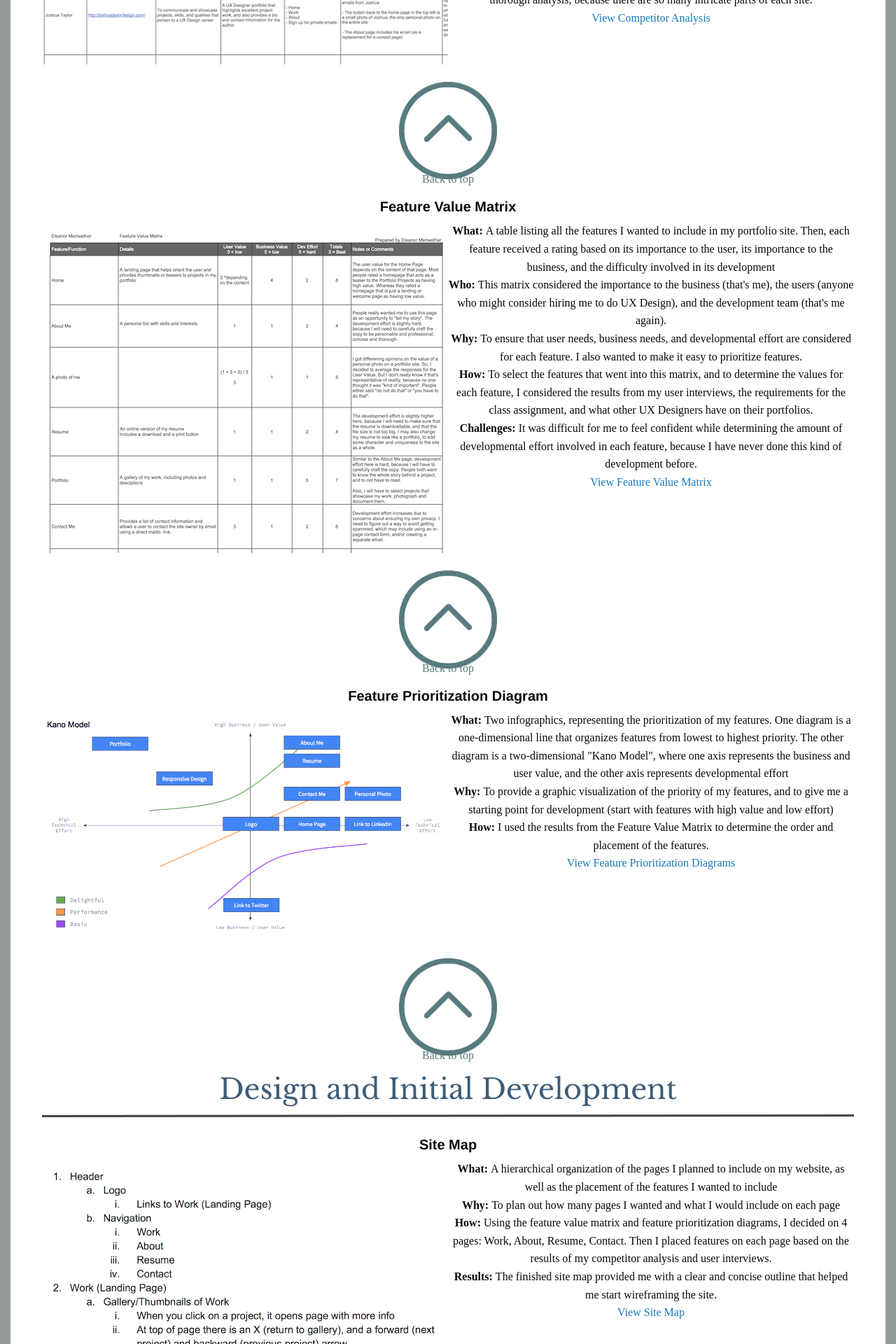
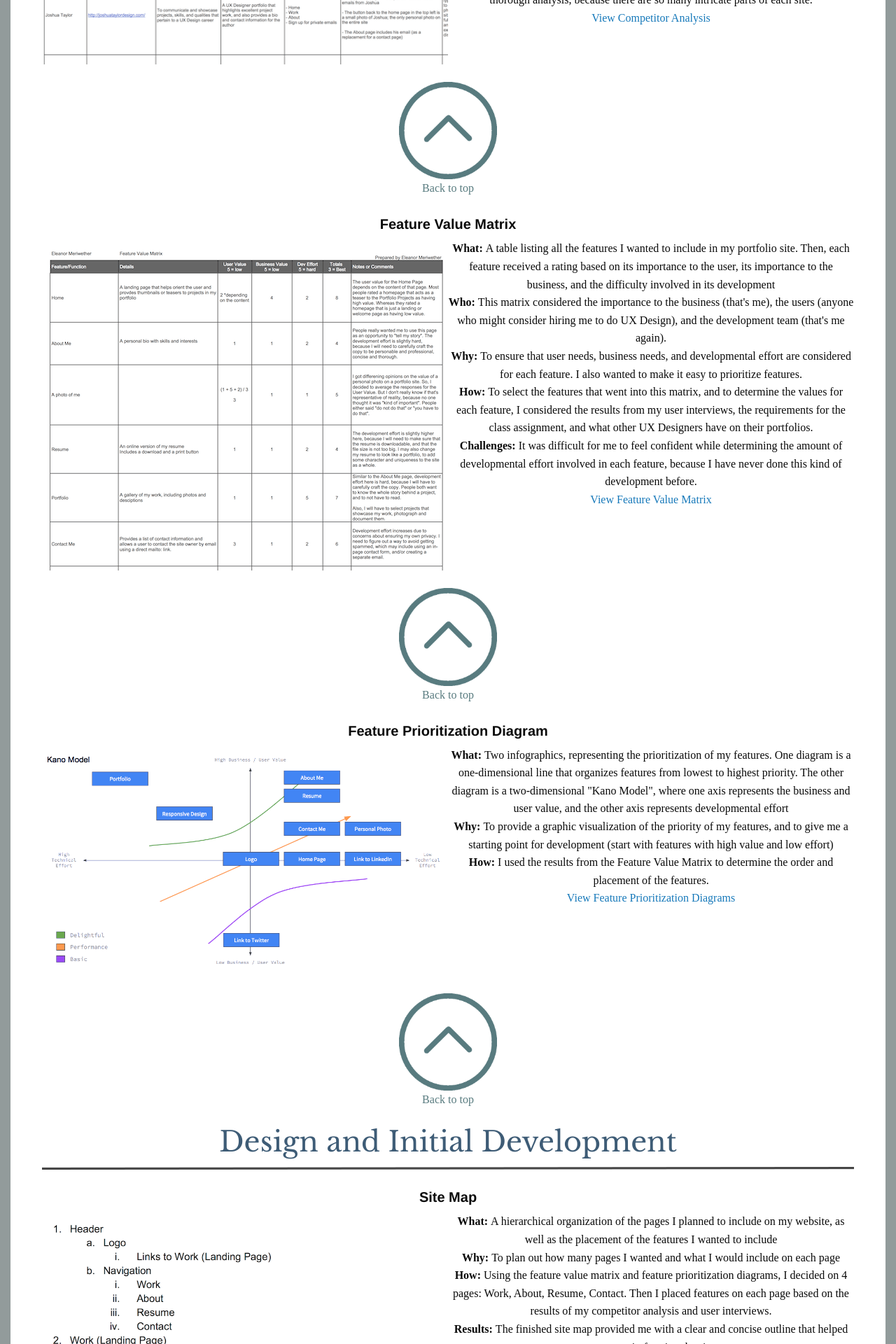
Before and after one commit to emeriwether/emeriwether.github.io, a Jekyll site: the page built from project1.html, in a window 1280 px wide. Shown: the part 2629-4549 px from the top of the page at 70% size. Built offline with Jekyll 4.4.1, drawn with Linux system fonts in a browser that asks for light colours; some web fonts are replaced.

Commit message:
ct prev com

```diff
--- a/css/home.css
+++ b/css/home.css
@@ -178,7 +178,7 @@ h2 {
 
 .backToTop {
     color: #587b7f;
-    line-height: 0;
+    line-height: 25px;
 }
 
 .upArrow {
```
